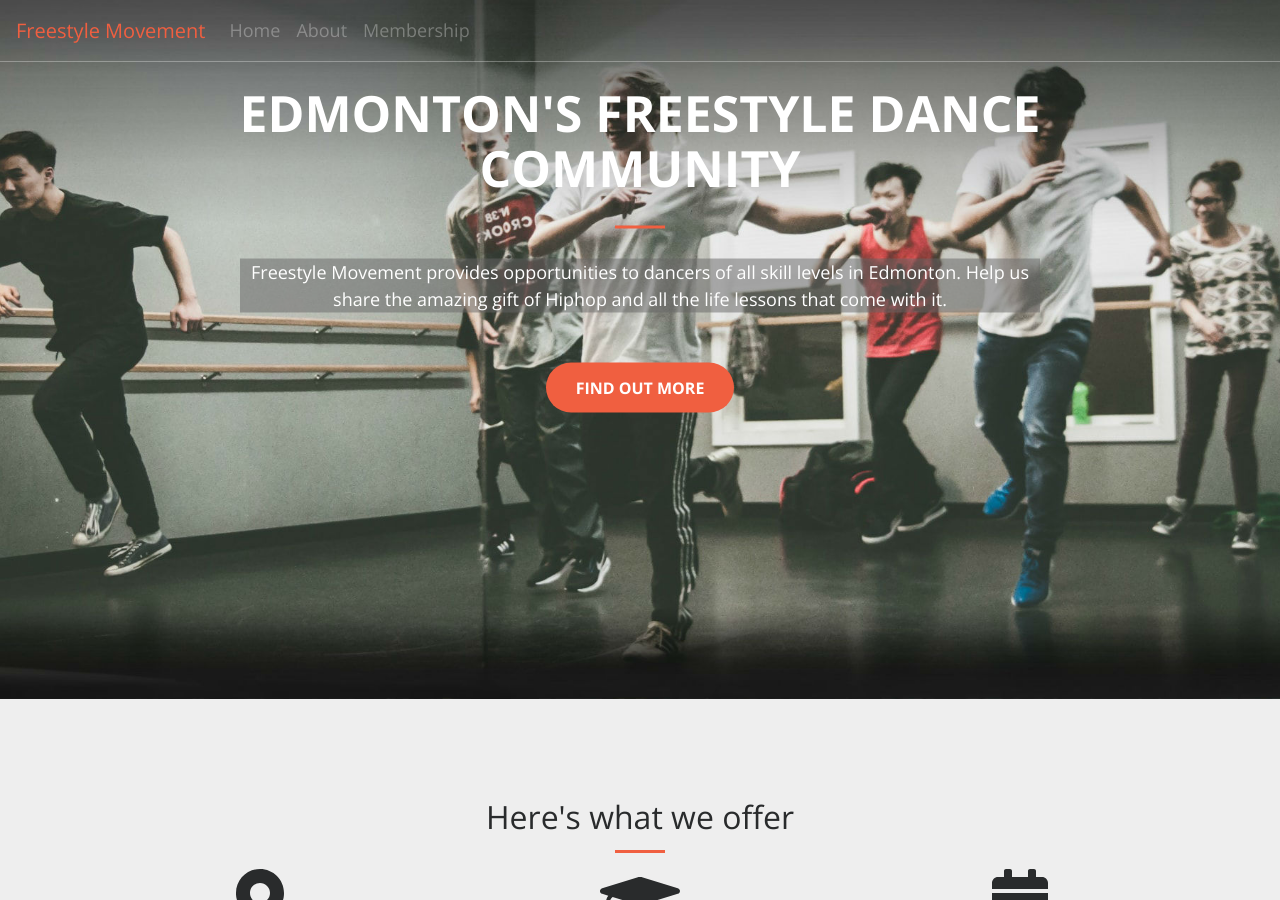
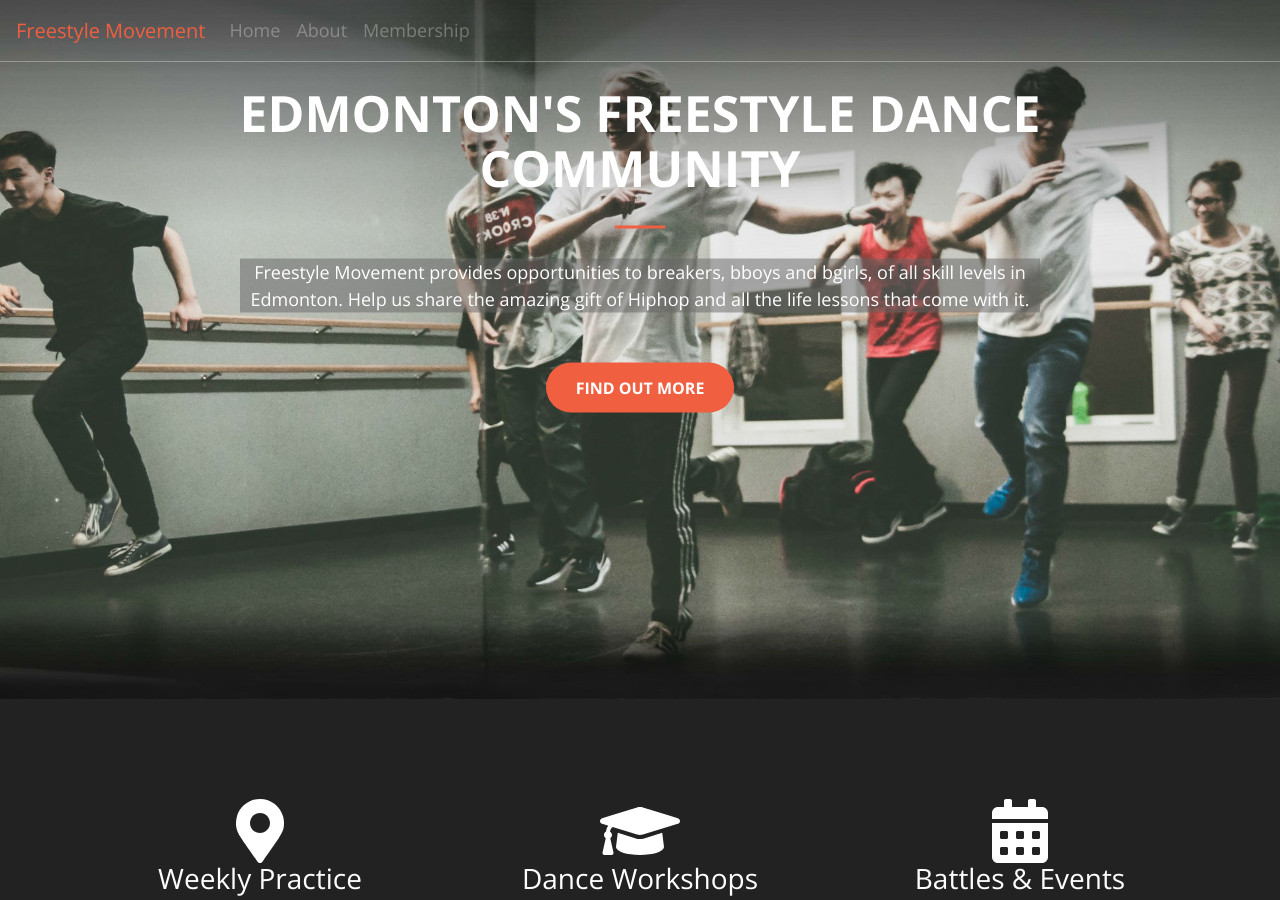
Before and after one commit to linhub15/freestyle-movement-site, a Jekyll site: the page built from index.html, in a window 1280 px wide and 900 px high, scrolled down 201 px. Built offline with Jekyll 4.4.1, drawn with Linux system fonts in a browser that asks for light colours; nearby versions of some CDN libraries; some of the changed text lies outside the part shown.

Commit message:
Image Page Content Fix

```diff
--- a/_includes/footer.html
+++ b/_includes/footer.html
@@ -1,25 +1,12 @@
 <footer>
-    <section id="contact">
-        <div class="container">
-            <div class="row">
-                <div class="col-lg-8 col-lg-offset-2 text-center">
-                    <h2 class="section-heading">Follow us online!</h2>
-                    <hr class="primary">
-                    <p>For updates, photos and videos of previous events check us out on Facebook and YouTube!</p>
-                </div>
-                <div class="col-lg-1 col-md-offset-5 text-center">
-                    <a href="https://www.facebook.com/FreeMoveDanceCo">
-                        <i class="fa fa-facebook-official fa-3x sr-contact"></i>
-                    </a>
-                </div>
-                <div class="col-lg-1 text-center">
-                    <a href="https://www.youtube.com/channel/UCKZV387VdbszAIyhbCd_JnA">
-                        <i class="fa fa-youtube fa-3x sr-contact"></i>
-                    </a>
-                </div>
-            </div>
-        </div>
-    </section>
+  <section id="contact">
+    <div >
+      <div class="text-center">
+        <a class="mr-3" href="https://www.facebook.com/FreeMoveDanceCo"><i class="fab fa-facebook-f fa-3x"></i></a>
+        <a class="ml-3" href="https://www.youtube.com/channel/UCKZV387VdbszAIyhbCd_JnA"><i class="fab fa-youtube fa-3x"></i></a>
+      </div>
+    </div>
+  </section>
 </footer>
 
 
--- a/index.html
+++ b/index.html
@@ -9,7 +9,7 @@
     <div class="header-content-inner">
       <h1>Edmonton's Freestyle Dance Community</h1>
       <hr>
-      <p>Freestyle Movement provides opportunities to dancers of all skill levels in Edmonton.
+      <p>Freestyle Movement provides opportunities to breakers, bboys and bgirls, of all skill levels in Edmonton.
       Help us share the amazing gift of Hiphop and all the life lessons that come with it.
       </p>
       <a href="#services" class="btn btn-primary btn-xl page-scroll">Find Out More</a>
@@ -17,56 +17,37 @@
   </div>
 
 </header>
-
-<section class="" id="services">
-
-  <div class="container">
+<div class="bg-dark">
+  <section class="container" id="services">
     <div class="row">
-          <div class="col-lg-12 text-center">
-              <h2 class="section-heading">Here's what we offer</h2>
-              <hr class="primary" />
-          </div>
-      </div>
-  </div>
-    <div class="container">
-        <div class="row">
-            <div class="col-lg-4 col-md-6 text-center">
-                <div>
+      <div class="col-md-4">
+          <div class="text-center">
             <i class="fas fa-map-marker-alt fa-4x"></i>
           <h3>Weekly Practice</h3>
-                    <p class="text-faded">Every Friday night starting at seven o’clock we have drop-in practice session for Bboys & Bgirls of all skill levels and ages. The cost for the practice is $5.</p>
-                    <hr />
+          </div>
+          <hr>
+          <p class="text-faded">Every Friday night we have $5 drop-in practice starting at seven o’clock. All ages and skill-levels welcome.</p>
           <p class="text-faded"><em>Dance Code Studios Inc. 10575 115 St. NW</em></p>
       </div>
-            </div>
-            <div class="col-lg-4 col-md-6 text-center">
-                <div>
+        <div class="col-md-4">
+          <div class="text-center">
             <i class="fas fa-graduation-cap fa-4x"></i>
             <h3>Dance Workshops</h3>
-                    <p class="text-faded">Once in a while we try to spice things up a bit and invite different dancers to share a little bit of their experience. They teach workshops on Friday nights
-                        to help dancers get a taste of other dance styles like House, Popping, and Locking or focus in on improving core aspects of Breakin, like power-move workshops.
+          </div>
+          <hr>
+          <p class="text-faded">Once in a while we try to spice things up a bit and invite different dancers to share a little bit of their experience.
           </p>
         </div>
-            </div>
-            <div class="col-lg-4 col-md-6 text-center">
+        <div class="col-md-4 text-center">
           <div>
             <i class="fas fa-calendar-alt fa-4x"></i>
             <h3>Battles &amp; Events</h3>
-                    <p class="text-faded">The best place for Bboys & Bgirls to challenge themselves is in the Cypher. But for those dancers that want to take things more seriously we are hosting tournament
-                        style competitions periodically throughout the year for competitive dancers to win some cash from their hard training.
+            <hr>
+            <p class="text-faded">Bboys & Bgirls can freestyle in the cypher or battle it out in tournament
+            style competitions.
             </p>
           </div>
         </div>
     </div>
+</section>
 </div>
-
-</section>
-
-<aside class="bg-dark">
-    <div class="container text-center">
-        <div class="call-to-action">
-            <h2>Take a peek at our monthly newsletter!</h2>
-            @Html.ActionLink("View Newsletter", "August2017", new { controller = "Newsletter" }, new { @class = "btn btn-default btn-xl" })
-        </div>
-    </div>
-</aside>
```
Lines whose indentation alone changed are shown as unchanged.
